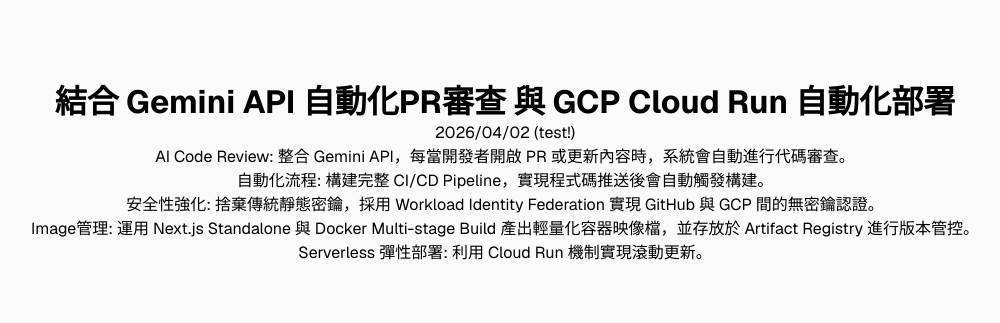
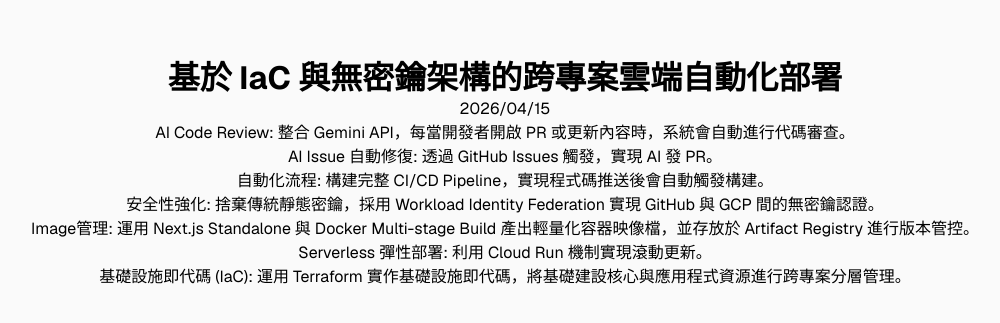
Before and after one commit to jimmy010679/test-k8s-app, a Next.js app: page / in a window 1280 px wide. Shown: the part 231-554 px from the top of the page, without its empty margins (135-1135 px from the left). Built offline with nearby package versions, Linux system fonts and the light colour scheme.

Commit message:
feat: edit page text , retry CICD

```diff
--- a/src/app/page.tsx
+++ b/src/app/page.tsx
@@ -3,13 +3,15 @@
 export default function Home() {
   return (
     <div className={styles.page}>
-      <h1>結合 Gemini API 自動化PR審查 與 GCP Cloud Run 自動化部署</h1>
-      <p>2026/04/02 (test!)</p>
+      <h1>基於 IaC 與無密鑰架構的跨專案雲端自動化部署</h1>
+      <p>2026/04/15</p>
       <p>AI Code Review: 整合 Gemini API，每當開發者開啟 PR 或更新內容時，系統會自動進行代碼審查。</p>
+      <p>AI Issue 自動修復: 透過 GitHub Issues 觸發，實現 AI 發 PR。</p>
       <p>自動化流程: 構建完整 CI/CD Pipeline，實現程式碼推送後會自動觸發構建。</p>
       <p>安全性強化: 捨棄傳統靜態密鑰，採用 Workload Identity Federation 實現 GitHub 與 GCP 間的無密鑰認證。</p>
       <p>Image管理: 運用 Next.js Standalone 與 Docker Multi-stage Build 產出輕量化容器映像檔，並存放於 Artifact Registry 進行版本管控。</p>
       <p>Serverless 彈性部署: 利用 Cloud Run 機制實現滾動更新。</p>
+      <p>基礎設施即代碼 (IaC): 運用 Terraform 實作基礎設施即代碼，將基礎建設核心與應用程式資源進行跨專案分層管理。</p>
     </div>
   );
 }
```
